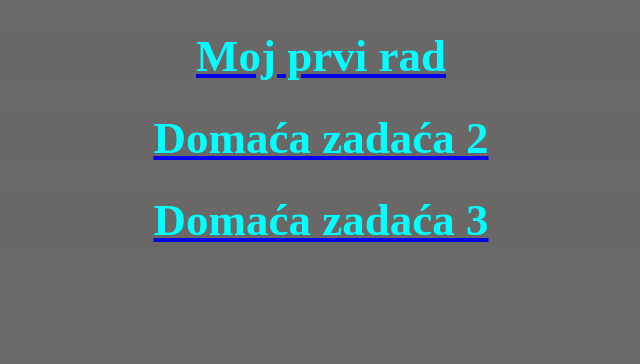
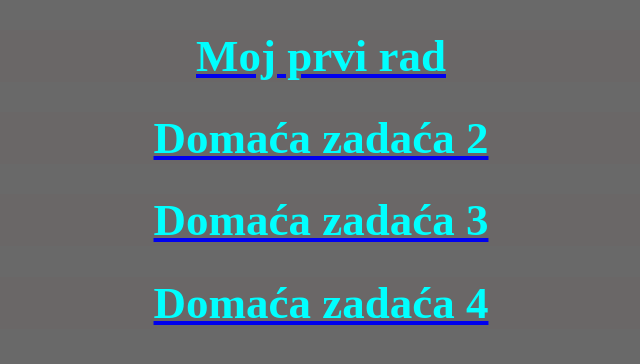
Before and after one commit to Dita93/algebra_vjezbe, a plain HTML site: page index.html in a window 1280 px wide. Shown: the whole page, without its empty margins (319-959 px from the left). Drawn offline with Linux system fonts and the light colour scheme.

Commit message:
vjezba za ispit

```diff
--- a/index.html
+++ b/index.html
@@ -11,5 +11,8 @@
     <a href="./domaća zadaća 1.html"><h1>Moj prvi rad</h1></a>
     <a href="./domaća zadaća 2.html"><h1>Domaća zadaća 2</h1></a>
     <a href="./domaća zadaća 3.html"><h1>Domaća zadaća 3</h1></a>
+    <a href="./domaća zadaća 4-parcijalni ispit.html"
+      ><h1>Domaća zadaća 4</h1></a
+    >
   </body>
 </html>
```
